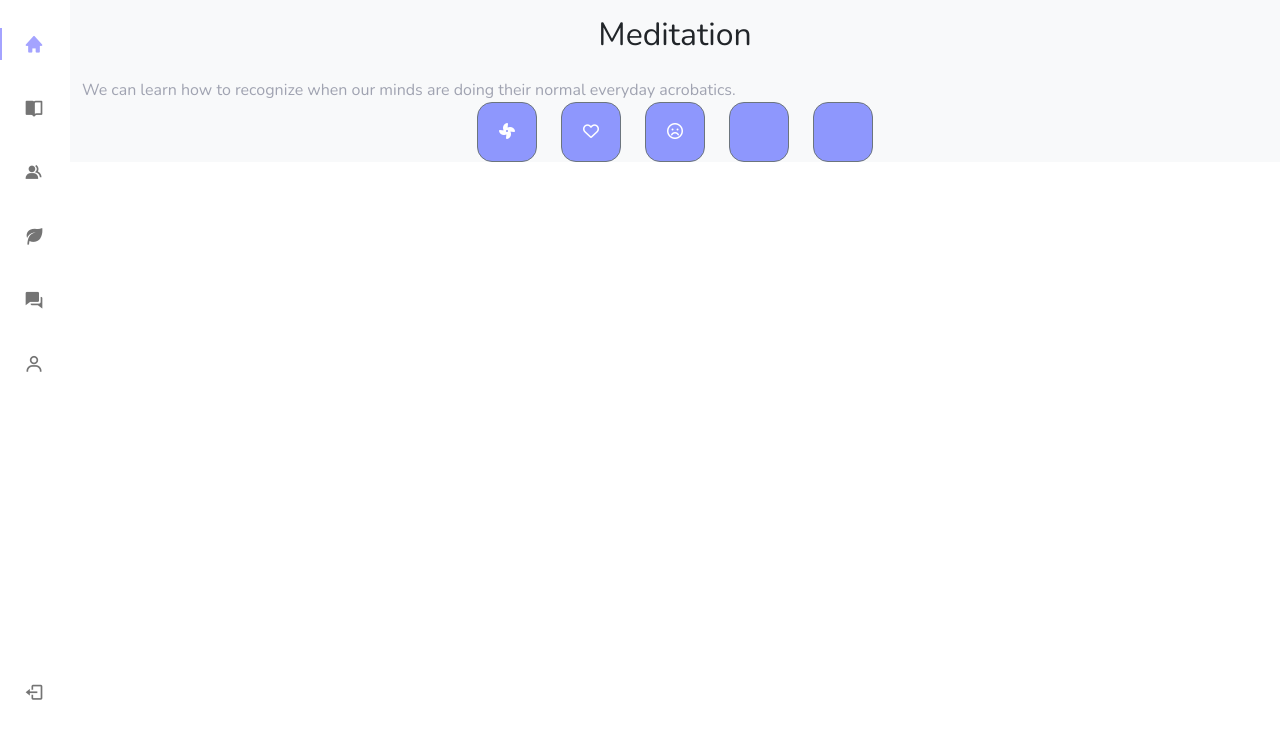
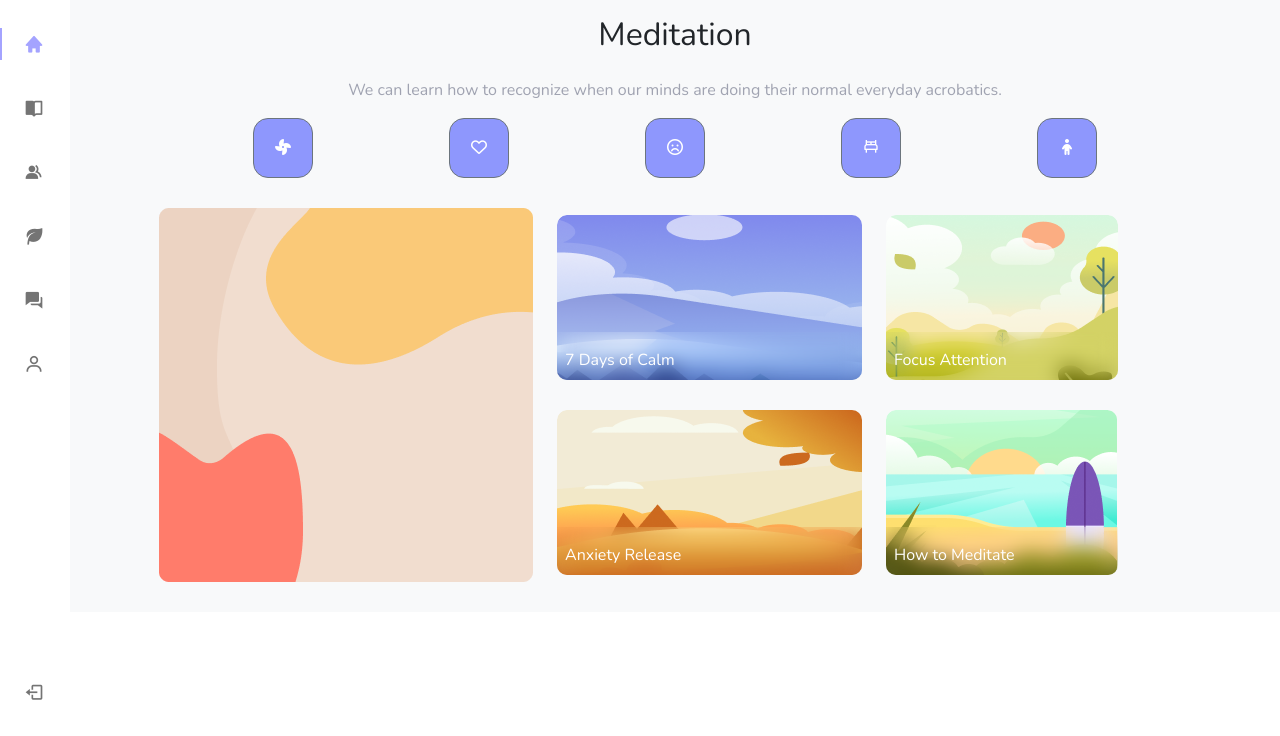
Before and after one commit to Cizz22/kalm, a Laravel app: page /testing/meditasi in a window 1280 px wide. Shown: the part 64-800 px from the top of the page. Run offline with Laravel 8, Linux system fonts and the light colour scheme; some libraries are stand-ins or nearby versions.

Commit message:
update view meditasi
menyelesaikan view index meditasi

```diff
--- a/public/css/layouts/meditasi.css
+++ b/public/css/layouts/meditasi.css
@@ -1,3 +1,11 @@
+.meditation-btn-group {
+    display: flex;
+    flex-wrap: wrap;
+    flex-direction: row;
+    justify-content: space-evenly;
+
+}
+
 .meditation-btn {
     background-color:#A0A3B1;
     border-radius: 15px;
@@ -6,3 +14,42 @@
 .hover{
     background-color:#8E97FD;
 }
+
+.meditate-article1 {
+    background-image: url("../../img/meditate\ 1.png");
+    background-repeat: no-repeat;
+    height: 165px;
+    max-width: 449px;
+    color: white;
+}
+
+.meditate-article2 {
+    background-image: url("../../img/meditate\ 2.png");
+    /* background-repeat:no-repeat; */
+    height: 165px;
+    max-width: 449px;
+    color: white;
+    margin-top: 30px;
+
+}
+
+.meditate-article3 {
+    background-image: url("../../img/meditate\ 3.png");
+    background-repeat: no-repeat;
+    height: 165px;
+    max-width: 232px;
+    color: white;
+}
+
+.meditate-article4 {
+    background-image: url("../../img/meditate\ 4.png");
+    background-repeat: no-repeat;
+    height: 165px;
+    max-width: 232px;
+    color: white;
+    margin-top: 30px;
+}
+
+.med-page-1 {
+    padding: 30px;
+}
--- a/resources/views/pages/meditasi/index.blade.php
+++ b/resources/views/pages/meditasi/index.blade.php
@@ -2,36 +2,72 @@
 
 <!-- by Hasna Dhiya Nafitra -->
 @section('stylesheet')
-<link rel="stylesheet" href="{{ asset('css/layouts/meditasi.css') }}"> @endsection
+    <link rel="stylesheet" href="{{ asset('css/layouts/meditasi.css') }}">
+@endsection
 
 @section('content')
+    <div class="container-fluid">
         <!-- Background image -->
-<!-- <img src="{{ asset('img/meditate-bg.png') }}" alt="" style="width:100%;"> -->
-
-<div class="container-fluid">
+        {{-- <img src="{{ asset('img/meditate-bg.png') }}" alt="" style="width:100%;"> --}}
         <h2 class="text-center py-3">Meditation</h2>
-    <span class="text-center" style="color:#A0A3B1">
+        <p class="text-center" style="color:#A0A3B1">
             We can learn how to recognize when our minds are doing their normal everyday acrobatics.
-    </span>
+        </p>
+        <div class="container">
 
             <div class="row">
-            <div class="d-flex flex-row justify-content-center gap-4">
-                <button class="btn btn-secondary rounded-lg meditation-btn hover"
-                    style="width:60px; height: 60px;"><i class="fa-solid fa-fan"></i></button>
-                <button class="btn btn-secondary rounded-lg meditation-btn hover"
-                    style="width:60px; height: 60px;"><i class="fa-regular fa-heart"></i></button>
-                <button class="btn btn-secondary rounded-lg meditation-btn hover"
-                    style="width:60px; height: 60px;"><i class="fa-regular fa-face-frown"></i></button>
-                <button class="btn btn-secondary rounded-lg meditation-btn hover"
-                    style="width:60px; height: 60px;"><i class="las la-bed"></i></button>
-                <button class="btn btn-secondary rounded-lg meditation-btn hover"
-                    style="width:60px; height: 60px;"><i class="las la-bed"></i></button>
+                {{-- <div class="d-flex flex-row justify-content-center meditation-btn-group"> --}}
+                <div class="meditation-btn-group">
+                    <button class="btn btn-secondary rounded-lg meditation-btn hover" style="width:60px; height: 60px;"><i
+                            class="fa-solid fa-fan"></i></button>
+                    <button class="btn btn-secondary rounded-lg meditation-btn hover" style="width:60px; height: 60px;"><i
+                            class="fa-regular fa-heart"></i></button>
+                    <button class="btn btn-secondary rounded-lg meditation-btn hover" style="width:60px; height: 60px;"><i
+                            class="fa-regular fa-face-frown"></i></button>
+                    <button class="btn btn-secondary rounded-lg meditation-btn hover" style="width:60px; height: 60px;"><i
+                            class='bx bx-bed bx-flip-horizontal'></i></i></button>
+                    <button class="btn btn-secondary rounded-lg meditation-btn hover" style="width:60px; height: 60px;"><i
+                            class="fa-solid fa-child"></i></i></button>
 
                 </div>
             </div>
-    <div class="d-flex flex-row">
+            <div class="container-fluid">
+                <div class="row med-page-1">
+                    <div class="col align-self-center">
+                        <img src="{{ asset('img/meditate 0.png') }}" alt="" class="mx-auto d-block">
+                    </div>
+                    <div class="col d-flex flex-column align-self-center">
+                        {{-- <img src="{{ asset('img/meditate 1.png') }}" alt="" style="width: 60%" class="mx-auto d-block">
+                    <img src="{{ asset('img/meditate 2.png') }}" alt="" style="width: 60%" class="mx-auto d-block mt-4"> --}}
+                        <div class="meditate-article1  overflow-hidden d-flex align-items-end" style="border-radius: 10px;">
+                            <div class="article-title px-2" style="backdrop-filter: blur(10px); width:100%;">
+                                <p class="mt-3 mb-2">7 Days of Calm</p>
+                            </div>
+                        </div>
+                        <div class="meditate-article2  overflow-hidden d-flex align-items-end" style="border-radius: 10px;">
+                            <div class="article-title px-2" style="backdrop-filter: blur(10px); width:100%;">
+                                <p class="mt-3 mb-2">Anxiety Release</p>
+                            </div>
+                        </div>
+                    </div>
+                    <div class="col d-flex flex-column align-self-center">
+                        {{-- <img src="{{ asset('img/meditate 3.png') }}" alt="" style="width: 32%" class="mx-auto d-block">
+                    <img src="{{ asset('img/meditate 4.png') }}" alt="" style="width: 32%" class="mx-auto d-block mt-4"> --}}
+                        <div class="meditate-article3  overflow-hidden d-flex align-items-end" style="border-radius: 10px;">
+                            <div class="article-title px-2" style="backdrop-filter: blur(10px); width:100%;">
+                                <p class="mt-3 mb-2">Focus Attention</p>
+                            </div>
+                        </div>
+                        <div class="meditate-article4  overflow-hidden d-flex align-items-end" style="border-radius: 10px;">
+                            <div class="article-title px-2" style="backdrop-filter: blur(10px); width:100%;">
+                                <p class="mt-3 mb-2">How to Meditate</p>
+                            </div>
+                        </div>
 
+                    </div>
 
                 </div>
             </div>
+        </div>
+    </div>
 @endsection
```
Also changed, not shown: public/img/meditate 0.png (added), public/img/meditate 1.png (added), public/img/meditate 2.png (added), public/img/meditate 3.png (added), public/img/meditate 4.png (added). Lines whose indentation alone changed are shown as unchanged.
